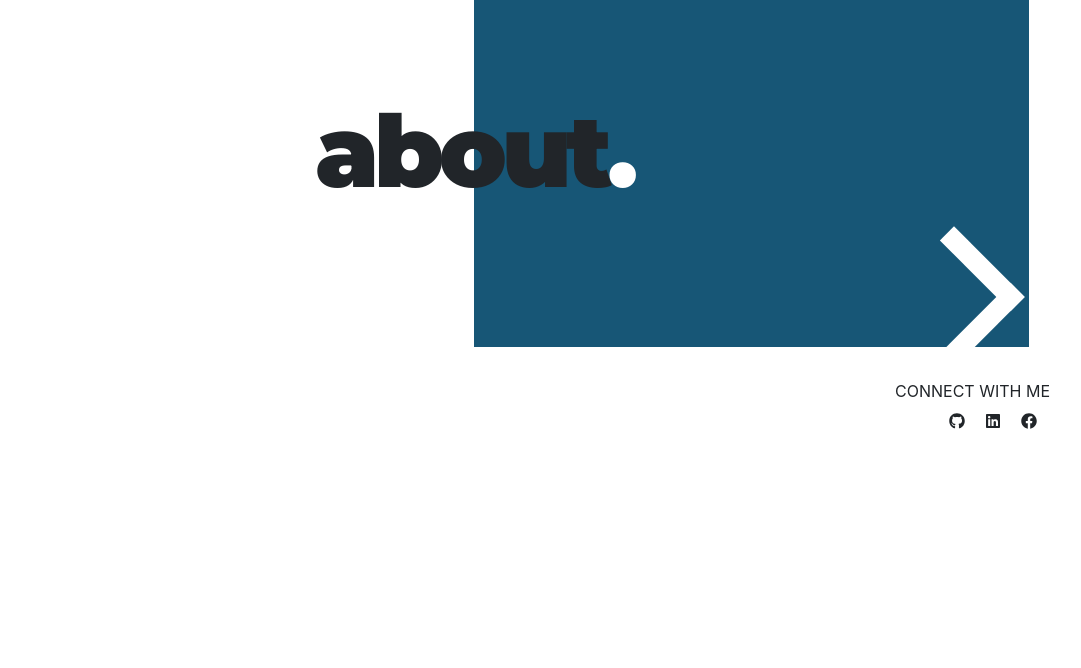
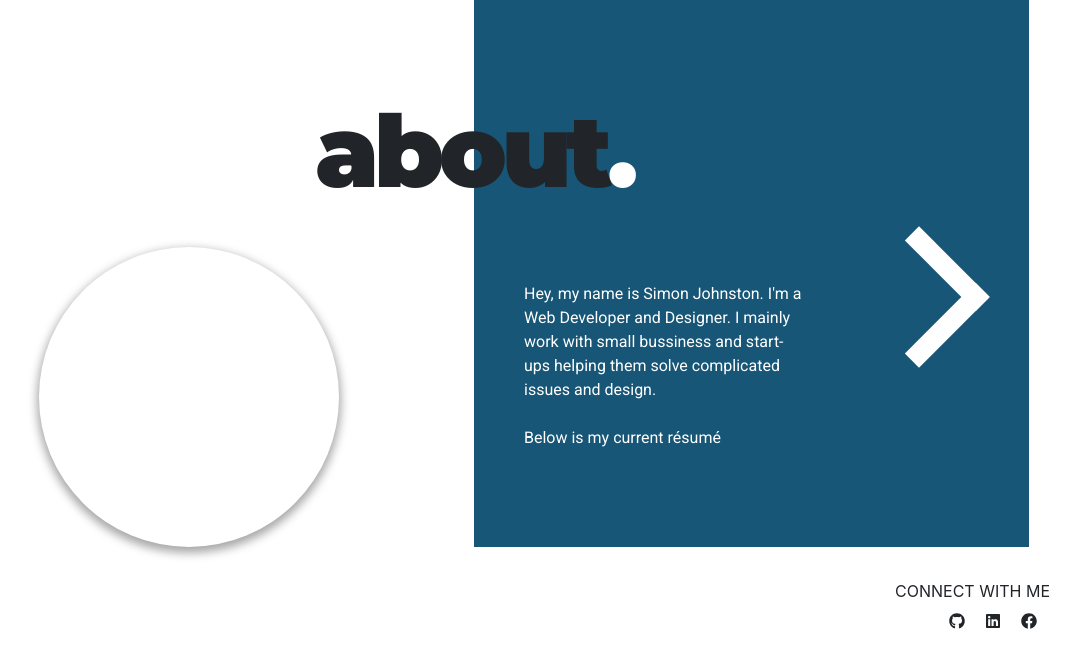
Before and after one commit to sjohnston92/portfolio-site, a React (Create React App) app: page /about in a window 1280 px wide. Shown: the top 668 px of the page, without its empty margins (166-1247 px from the left). Built offline with nearby package versions, Linux system fonts and the light colour scheme.

Commit message:
added buttons & bio section

```diff
--- a/src/components/Navigator.js
+++ b/src/components/Navigator.js
@@ -9,17 +9,17 @@ return(
 <>
   <LinkBox>
     <Link to="/about">
-     About
+    <StyledButton>About</StyledButton>
     </Link>
   </LinkBox>
   <LinkBox>
   <Link to="/showcase">
-    Portfolio
+    <StyledButton>Portfolio</StyledButton>
   </Link>
   </LinkBox>
   <LinkBox>
   <Link to="/contact">
-    Contact
+   <StyledButton>Contact</StyledButton>
   </Link>
   </LinkBox>
 </>
@@ -27,13 +27,28 @@ return(
 
 }
 
-const NavBox = styled.div`
-display: flex;
+const LinkBox = styled.div`
+display:flex;
+padding: 2.5%;
 `;
 
+const StyledButton = styled.div`
+font-family: 'Roboto', sans-serif;
+text-align:center;
+margin-top:5%;
+padding-left: 20px;
+padding-right: 20px;
+padding-top: 10px;
+padding-bottom 10px;
+text-transform: uppercase;
+color: white;
+background: #ba324f;
+border: 5px solid white;
+border-radius:30px;
+letter-spacing:10px;
+`
 
-const LinkBox = styled.div`
-display:flex;
-`;
+
+
 
 export default Navigator
--- a/src/pages/About.js
+++ b/src/pages/About.js
@@ -1,6 +1,7 @@
 import React from "react"
 import styled from 'styled-components'
 import {Link} from "react-router-dom"
+import {Row,Col} from 'react-bootstrap'
 
 const About = () => {
 
@@ -12,10 +13,43 @@ const About = () => {
       <AboutText>
         about<SinglePeriod>.</SinglePeriod>
       </AboutText>
-      <ArrowRight to="/"/>
+      <Row>
+       <Col xs={6}>
+         <ImageBox>
+       <StyledImage />
+        </ImageBox>
+       </Col>
+       <Col xs={4}>
+         <DescText>
+          Hey, my name is Simon Johnston. I'm a Web Developer and Designer.
+          I mainly work with small bussiness and start-ups helping them solve complicated issues and design.
+
+          <br />
+          <br />
+          Below is my current résumé
+        </DescText>
+       </Col>
+       <Col xs={2}>
+        <ArrowRight to="/"/>
+      </Col>
+
+     </Row>
     </AboutDiv>
   )
 }
+
+
+const StyledImage = styled.div`
+  display:flex;
+  border-radius: 50%;
+  height: 300px;
+  width: 300px;
+  box-shadow: 0px 4px 10px 2px rgba(0, 0, 0, 0.35);
+  background-image: url(${(props) => props.url});
+  background-repeat: no-repeat;
+  background-size: cover;
+  background-position: center;
+`;
 
 const SinglePeriod = styled.span`
 color: white ;
@@ -31,13 +65,21 @@ background: linear-gradient(to left, #175676 0%, #175676 50%, white 50%, white 1
 ;
 
 
-const ArrowDiv = styled.div`
+const ImageBox = styled.div`
 display:flex;
 justify-content:center;
-flex-direction: column;
-background: linear-gradient(to left, #175676 0%, #175676 50%, white 50%, white 100%);
+
 `
 ;
+
+
+const DescText = styled.p`
+color:white;
+font-family: 'Roboto', sans-serif;
+margin:10%;
+`
+;
+
 
 const AboutText = styled.div`
 display: flex;
--- a/src/pages/Home.js
+++ b/src/pages/Home.js
@@ -19,7 +19,7 @@ const Home = () => {
       <NameText>
         i'm Simon Johnston a [
           <TextLoop
-          interval="2000"
+          interval="1500"
           >
             <CareerText > Web Developer </CareerText>
             <CareerText> UX Designer </CareerText>
@@ -55,7 +55,6 @@ line-height: 80%;
 letter-spacing: -10px;
 justify-content:center;
 margin-top:15%;
-
 
 `;
 
```
Also changed, not shown: 1 other file (tests, documents, lock files or other folders).
